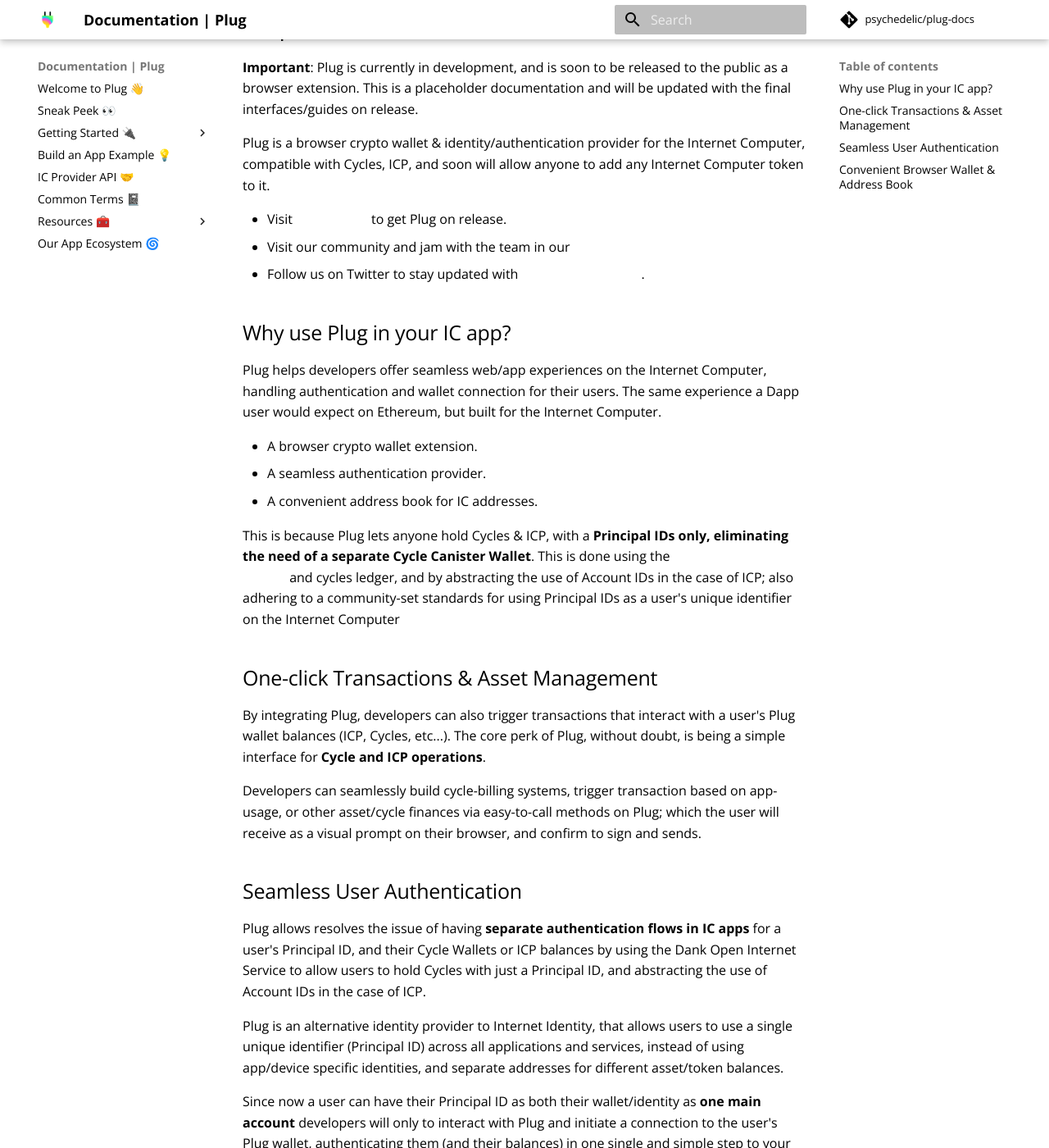
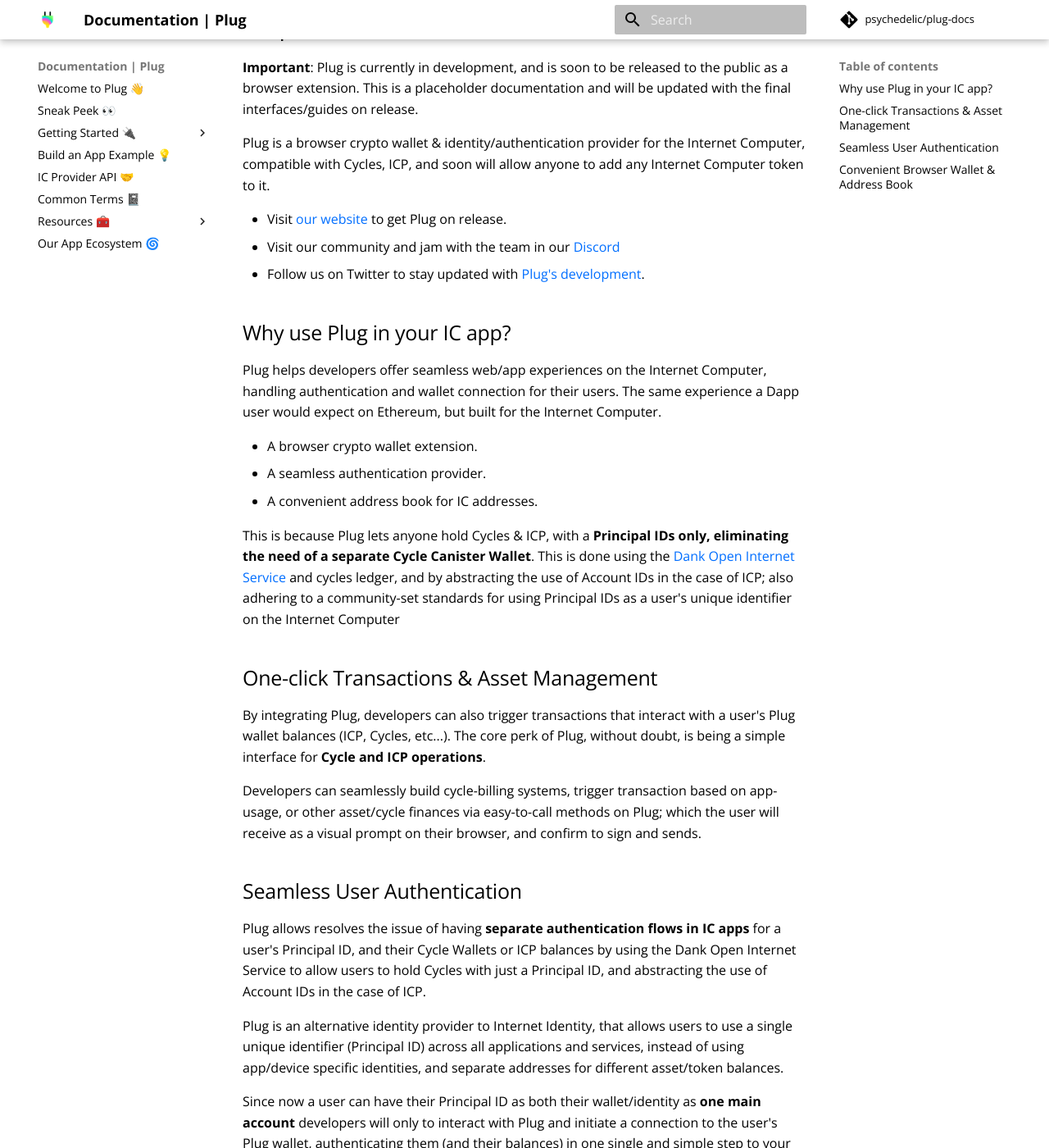
Before and after one commit to Psychedelic/plug-docs, an MkDocs documentation site: the page built from docs/index.md, in a window 1280 px wide and 1400 px high, scrolled down 380 px. Shown: the whole window at 82% size. Built offline with MkDocs 1.6.1 and Material for MkDocs 9.7.7, drawn with Linux system fonts in a browser that asks for light colours; comment, search, counter and statistics services are not loaded.

Commit message:
style: 💄 content text link colour should be blue

```diff
--- a/docs/stylesheets/extra.css
+++ b/docs/stylesheets/extra.css
@@ -98,3 +98,7 @@
 .md-source {
   color: black;
 }
+
+.md-content a {
+  color: var(--md-text-link-color);
+}
```
